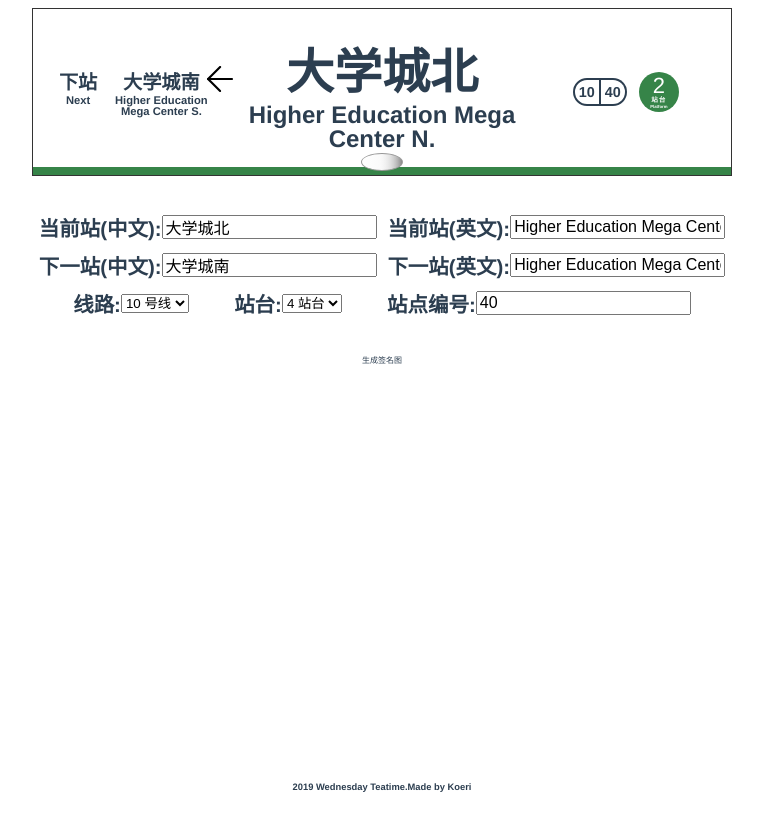
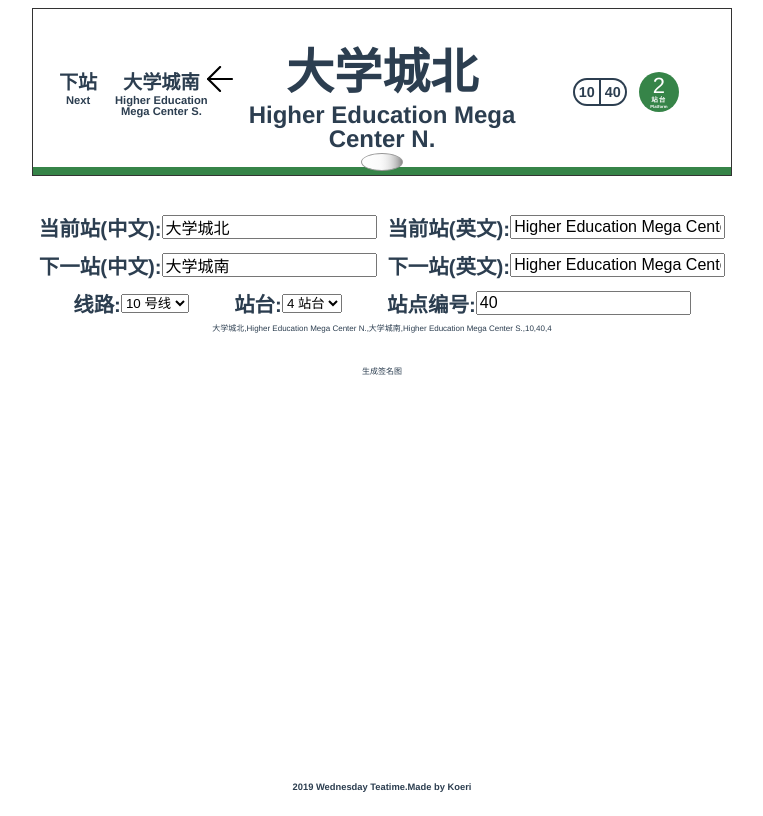
Before and after one commit to iMisty/Metro-Simulator, a Vue app: page / in a window 1280 px wide. Shown: the whole page, without its empty margins (258-1021 px from the left). Built offline with nearby package versions, Linux system fonts and the light colour scheme.

Commit message:
Update options.vue

```diff
--- a/src/components/options.vue
+++ b/src/components/options.vue
@@ -67,6 +67,7 @@
       <input type="text" v-model="nStation">
     </label>
     </section>
+    <span>{{sStation}},{{eStation}},{{sNext}},{{eNext}},{{Line}},{{nStation}},{{platform}}</span>
   </div>
 </template>
 
@@ -83,6 +84,38 @@ export default {
       nStation: '40',
       platform: '4'
     }
+  },
+  methods:{
+  },
+  watch: {
+    'sStation' : function(newVal){
+      this.sStation = newVal;
+      console.log(newVal);
+    },
+    'eStation' : function(newVal) {
+      this.eStation = newVal;
+      console.log(newVal);
+    },
+    'sNext' : function(newVal) {
+      this.sNext = newVal;
+      console.log(newVal);
+    },
+    'eNext' : function(newVal) {
+      this.eNext = newVal;
+      console.log(newVal);
+    },
+    'Line' : function(newVal) {
+      this.Line = newVal;
+      console.log(newVal);
+    },
+    'nStation' : function(newVal) {
+      this.nStation = newVal;
+      console.log(newVal);
+    },
+    'platform' : function(newVal) {
+      this.platform = newVal;
+      console.log(newVal);
+    }
   }
 }
 </script>
```
